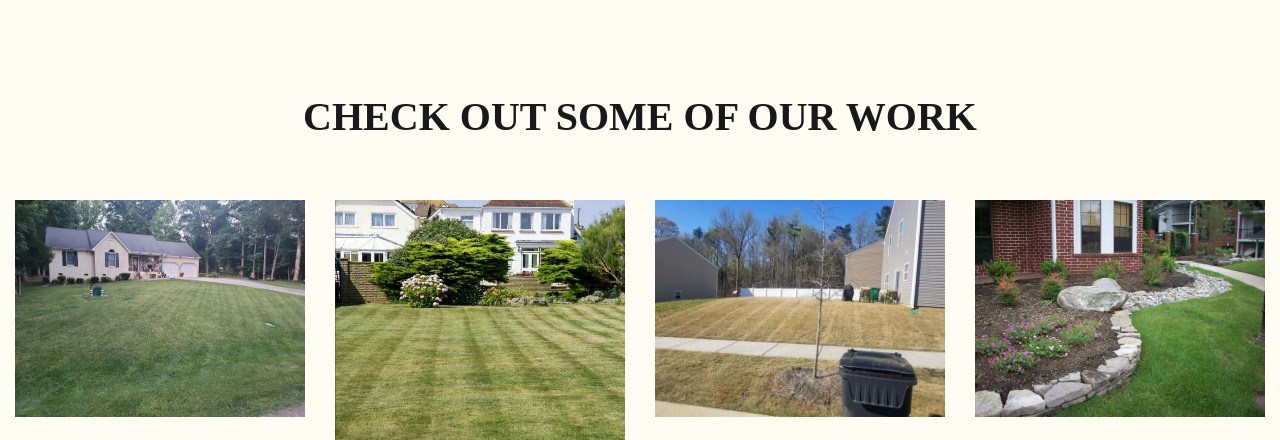
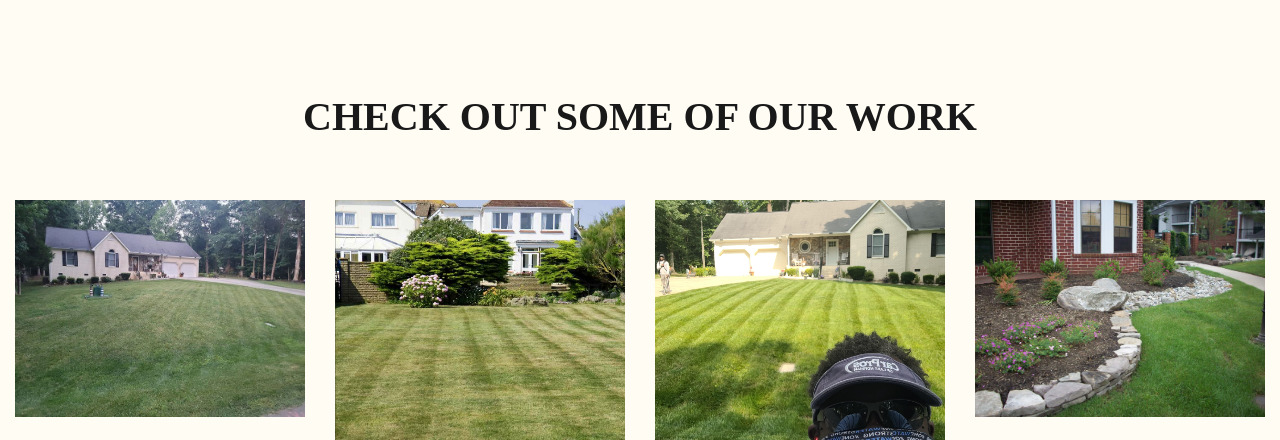
Before and after one commit to quadgeter/Wright-1, a Flask app: page / in a window 1280 px wide. Shown: the part 3079-3519 px from the top of the page. Run offline with Flask 3, Linux system fonts and the light colour scheme; some libraries are stand-ins or nearby versions.

Commit message:
switched img

```diff
--- a/templates/index.html
+++ b/templates/index.html
@@ -231,7 +231,7 @@
                      <div><img src="{{ url_for('static', filename='imgs/striped_3.png') }}" class="image_3"></div>
                   </div>
                   <div class="col-sm-3">
-                     <div><img src="{{ url_for('static', filename='imgs/lawn_stripes.jpg') }}" class="image_3"></div>
+                     <div><img src="{{ url_for('static', filename='imgs/work5.jpg') }}" class="image_3"></div>
                   </div>
                   <div class="col-sm-3">
                      <div><img src="{{ url_for('static', filename='imgs/hero3.jpg') }}" class="image_3"></div>
```
Also changed, not shown: static/imgs/work5.jpg (added).
